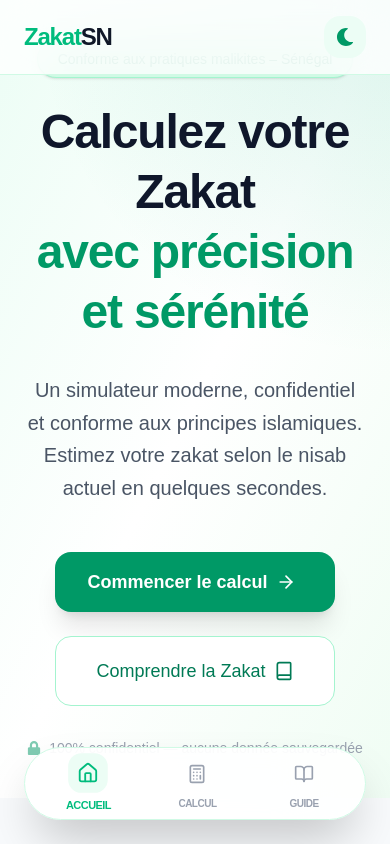
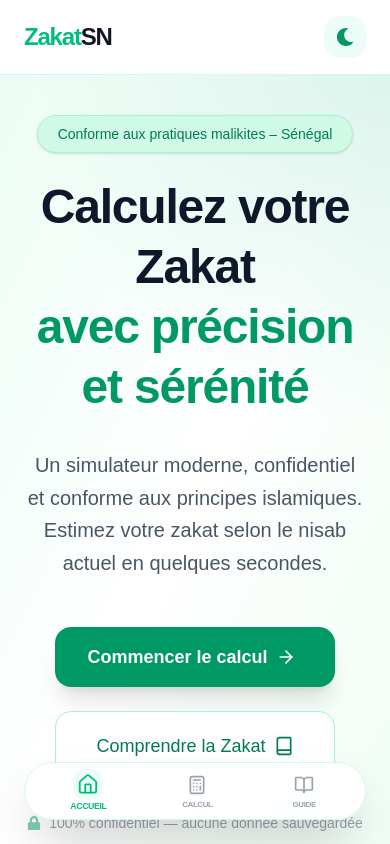
Before and after one commit to BabsWade/zakat-simulateur-nextjs, a Next.js app: page / in a window 390 px wide. Shown: the top 844 px of the page. Built offline with nearby package versions, Linux system fonts and the light colour scheme.

Commit message:
fix bottom navbar mobile

```diff
--- a/components/Navbar.tsx
+++ b/components/Navbar.tsx
@@ -50,7 +50,7 @@ export default function Navbar() {
     <>
       {/* --- HEADER DESKTOP + THEME SWITCHER (Toujours en haut) --- */}
       <header
-        className={`fixed top-0 w-full z-50 transition-colors duration-500 border-b backdrop-blur-xl ${
+        className={` top-0 w-full z-50 transition-colors duration-500 border-b backdrop-blur-xl ${
           isDark ? "bg-gray-900/80 border-gray-800" : "bg-white/80 border-emerald-100"
         }`}
       >
@@ -107,16 +107,16 @@ export default function Navbar() {
                   <Link
                     key={link.href}
                     href={link.href}
-                    className={`flex flex-col items-center gap-1 transition-all duration-300 ${
+                    className={`flex flex-col items-center gap-0 transition-all duration-300 ${
                       active
                         ? "text-emerald-500 scale-110"
                         : isDark ? "text-gray-500" : "text-gray-400"
                     }`}
                   >
-                    <div className={`p-2 rounded-xl ${active && (isDark ? "bg-emerald-500/10" : "bg-emerald-50")}`}>
+                    <div className={`p-1 rounded-xl ${active && (isDark ? "bg-emerald-500/10" : "bg-emerald-50")}`}>
                       {link.icon}
                     </div>
-                    <span className="text-[10px] font-bold uppercase tracking-tighter">{link.label}</span>
+                    <span className="text-[8px] font-bold uppercase tracking-tighter">{link.label}</span>
                   </Link>
                 )
               })}
```
